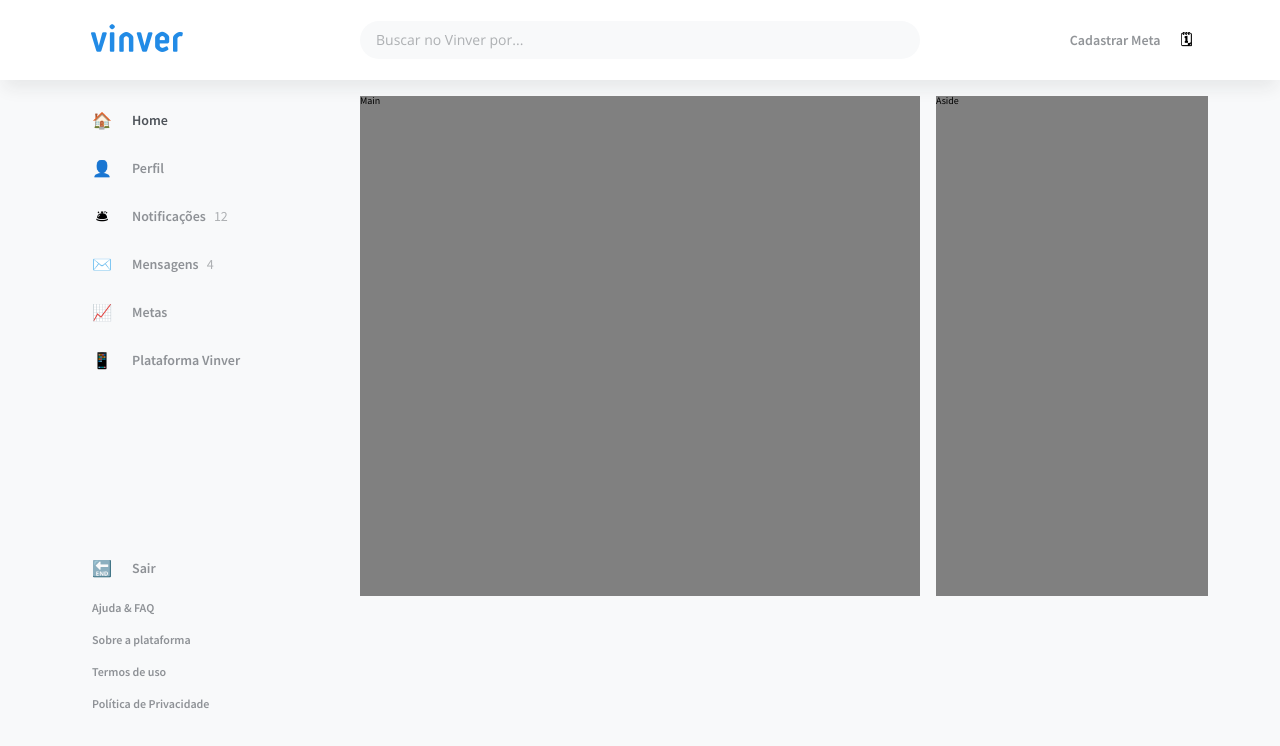
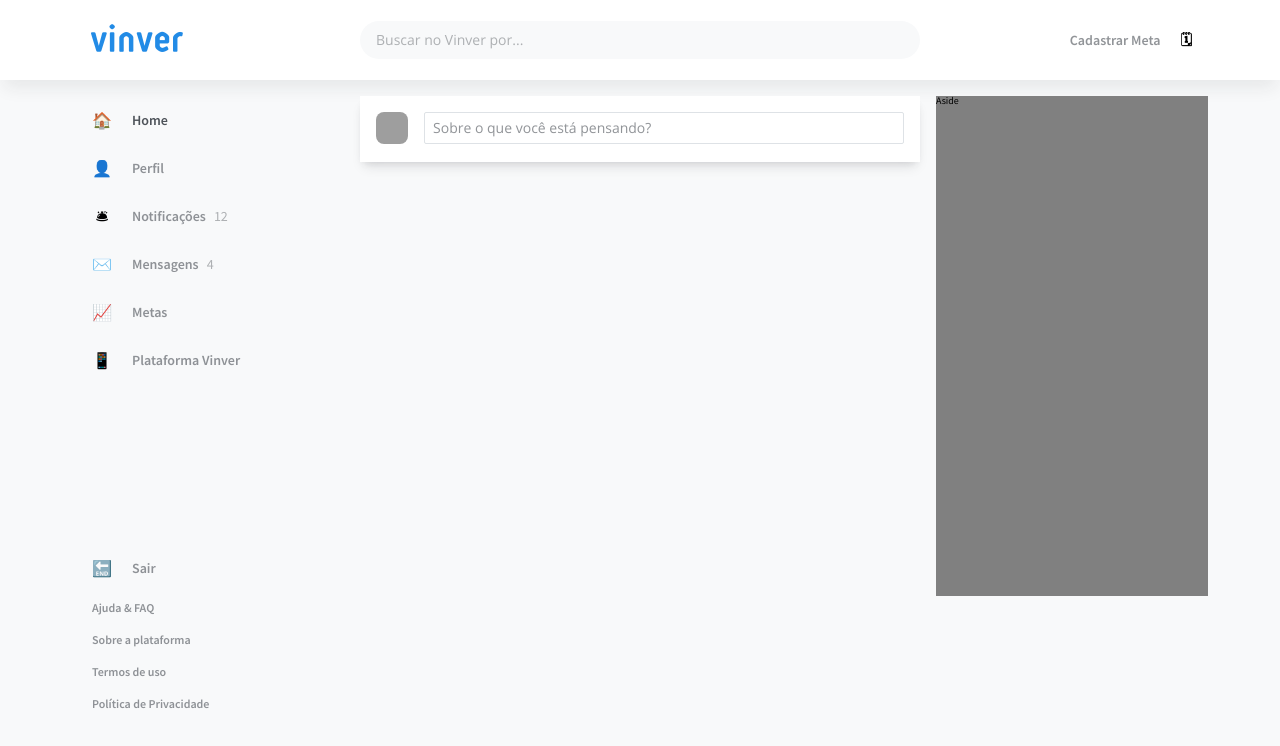
Before and after one commit to evandromacedo/vinver, a React (Create React App) app: page / in a window 1280 px wide. Shown: the top 746 px of the page. Built offline with nearby package versions, Linux system fonts and the light colour scheme; grey boxes are pictures that could not be loaded.

Commit message:
Finaliza MakePost

```diff
--- /dev/null
+++ b/src/components/Button/Button.css
@@ -0,0 +1,35 @@
+/* Button */
+.button {
+  width: 100%;
+  border-radius: 2px;
+  text-transform: uppercase;
+  line-height: 3.2rem;
+  padding: 0 1.6rem;
+}
+
+/* Button Light */
+.button-light {
+  --button-fill: var(--red-fill);
+  --button-shadow: var(--red-shadow);
+  background-color: var(--button-fill);
+}
+
+.button-light:hover,
+.button-light--active {
+  background-color: var(--button-shadow);
+}
+
+.button-light--active > .caption-2 {
+  color: var(--light-active);
+}
+
+.button-light--disabled,
+.button-light--disabled:hover {
+  background-color: var(--button-fill);
+  cursor: not-allowed;
+}
+
+.button-light--disabled > .caption-2,
+.button-light--disabled:hover > .caption-2 {
+  color: var(--light-disabled);
+}
--- /dev/null
+++ b/src/components/Button/ButtonLight.js
@@ -0,0 +1,61 @@
+// React
+import React, { Component } from 'react';
+import PropTypes from 'prop-types';
+
+// Styles
+import './Button.css';
+
+class ButtonLight extends Component {
+  render() {
+    const {
+      className: classes,
+      active,
+      disabled,
+      title,
+      onClick,
+      color
+    } = this.props;
+
+    let className = 'button button-light';
+    className += classes ? ` ${classes}` : '';
+    className += active ? ' button-light--active' : '';
+    className += disabled ? ' button-light--disabled' : '';
+
+    const buttonVars = {
+      '--button-fill': `var(--${color}-fill)`,
+      '--button-shadow': `var(--${color}-shadow)`,
+    };
+
+    return (
+      <button
+        onClick={onClick}
+        className={className}
+        disabled={disabled}
+        style={buttonVars}
+      >
+        <span className="caption-2 light-primary">
+          { title }
+        </span>
+      </button>
+    );
+  }
+}
+
+ButtonLight.propTypes = {
+  title: PropTypes.oneOfType([
+    PropTypes.string,
+    PropTypes.element
+  ]).isRequired,
+  onClick: PropTypes.func,
+  color: PropTypes.oneOf(['red', 'orange', 'yellow', 'green', 'cyan', 'blue', 'purple', 'pink']).isRequired,
+  active: PropTypes.bool,
+  disabled: PropTypes.bool
+};
+
+ButtonLight.defaultProps = {
+  active: false,
+  disabled: false,
+  onClick: () => null
+};
+
+export default ButtonLight;
--- /dev/null
+++ b/src/components/MakePost/MakePost.css
@@ -0,0 +1,41 @@
+/* Make Post */
+.make-post {
+  padding: 1.6rem;
+  background-color: var(--grey-1);
+  box-shadow: var(--shadow-2);
+  display: grid;
+  grid-gap: 1.6rem;
+  grid-template-columns: 3.2rem 1fr;
+}
+
+.make-post__user-image {
+  --user-image-url: url(https://static.publicocdn.com/files/starwars/img/luke/02.jpg);
+  border-radius: 8px;
+  width: 100%;
+  height: 3.2rem;
+  background-image: var(--user-image-url);
+  background-size: cover;
+}
+
+.make-post__textarea {
+  resize: none;
+  height: 3.2rem;
+  transition: height ease 0.3s;
+}
+
+.make-post__textarea:focus {
+  height: 9.6rem;
+}
+
+.make-post__textarea:focus + .make-post__options {
+  display: grid;
+}
+
+.make-post__options {
+  display: none;
+  margin-top: 1.6rem;
+  font-size: 1.6rem;
+  grid-gap: 2.4rem;
+  grid-template-columns: repeat(3, 2.4rem) 1fr 9.6rem;
+  align-items: center;
+}
--- /dev/null
+++ b/src/components/MakePost/MakePost.js
@@ -0,0 +1,49 @@
+// React
+import React, { Component } from 'react';
+import PropTypes from 'prop-types';
+
+// Styles
+import './MakePost.css';
+
+// Components
+import ButtonLight from 'components/Button/ButtonLight';
+
+class MakePost extends Component {
+  render() {
+    return (
+      <div className="make-post">
+        <div className="make-post__user-image"></div>
+        <div>
+          <textarea
+            className="input make-post__textarea" rows="1"
+            placeholder="Sobre o que você está pensando?"
+          />
+          <div className="make-post__options">
+            <a href="#">🖼</a>
+            <a href="#">📊</a>
+            <a href="#">📎</a>
+            <a href="#">
+              🎓 <span className="caption-2 dark-disabled">Todas as classes</span>
+            </a>
+            <ButtonLight
+              color="blue"
+              title="Publicar"
+            />
+          </div>
+        </div>
+      </div>
+    );
+  }
+}
+
+MakePost.propTypes = {
+  userImage: PropTypes.string,
+  onPost: PropTypes.func
+};
+
+MakePost.defaultProps = {
+  userImage: '',
+  onPost: () => null
+};
+
+export default MakePost;
--- a/src/containers/App/App.js
+++ b/src/containers/App/App.js
@@ -10,6 +10,7 @@ import './App.css';
 // Containers
 import Header from 'containers/Header/Header';
 import SideNav from 'containers/SideNav/SideNav';
+import MakePost from 'components/MakePost/MakePost'; // TODO: importar no container Main
 
 class App extends Component {
   render() {
@@ -21,7 +22,8 @@ class App extends Component {
             <SideNav />
           </div>
           <div className="app-main">
-            <div style={{ height: '500px', backgroundColor: 'gray' }}>Main</div>
+            {/* TODO: importar no container Main  */}
+            <MakePost />
           </div>
           <div className="app-aside">
             <div style={{ height: '500px', backgroundColor: 'gray' }}>Aside</div>
```
Also changed, not shown: src/stories/Button/ButtonLightStory.js (added, +44 -0 lines), src/stories/MakePost/MakePostStory.js (added, +22 -0 lines), src/stories/index.js (+2 -0 lines).
